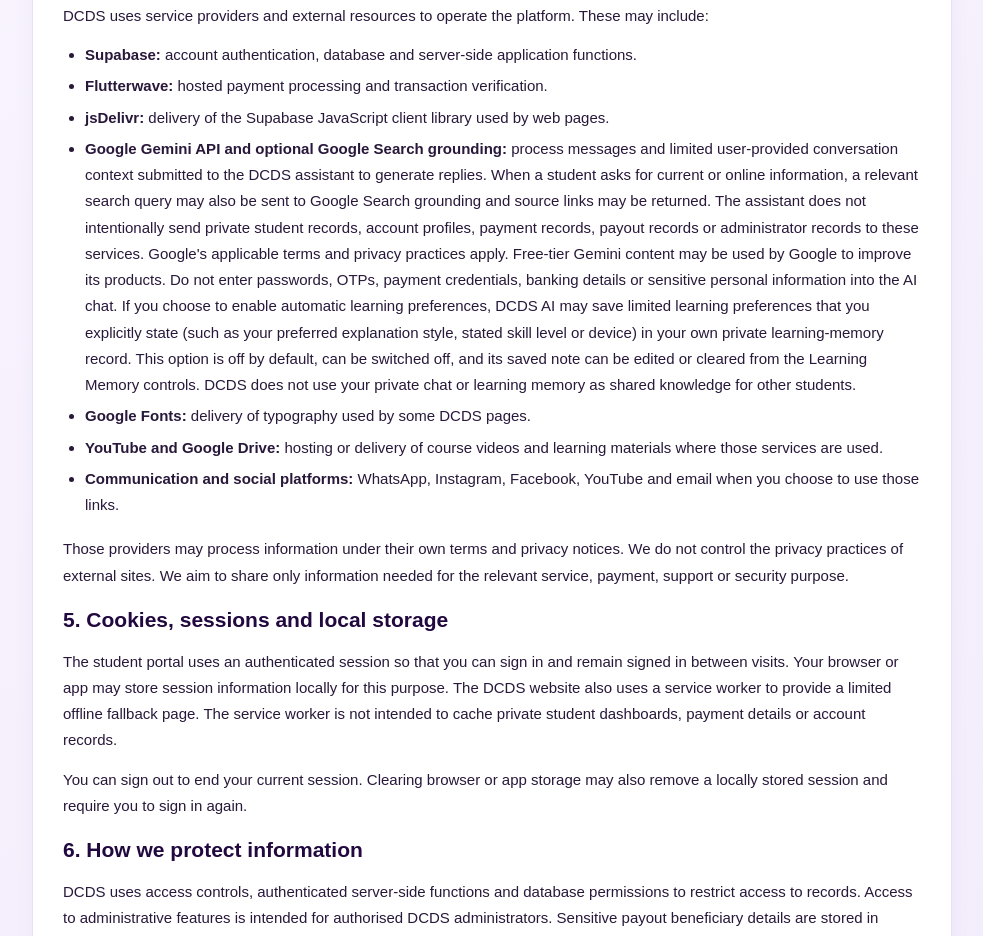
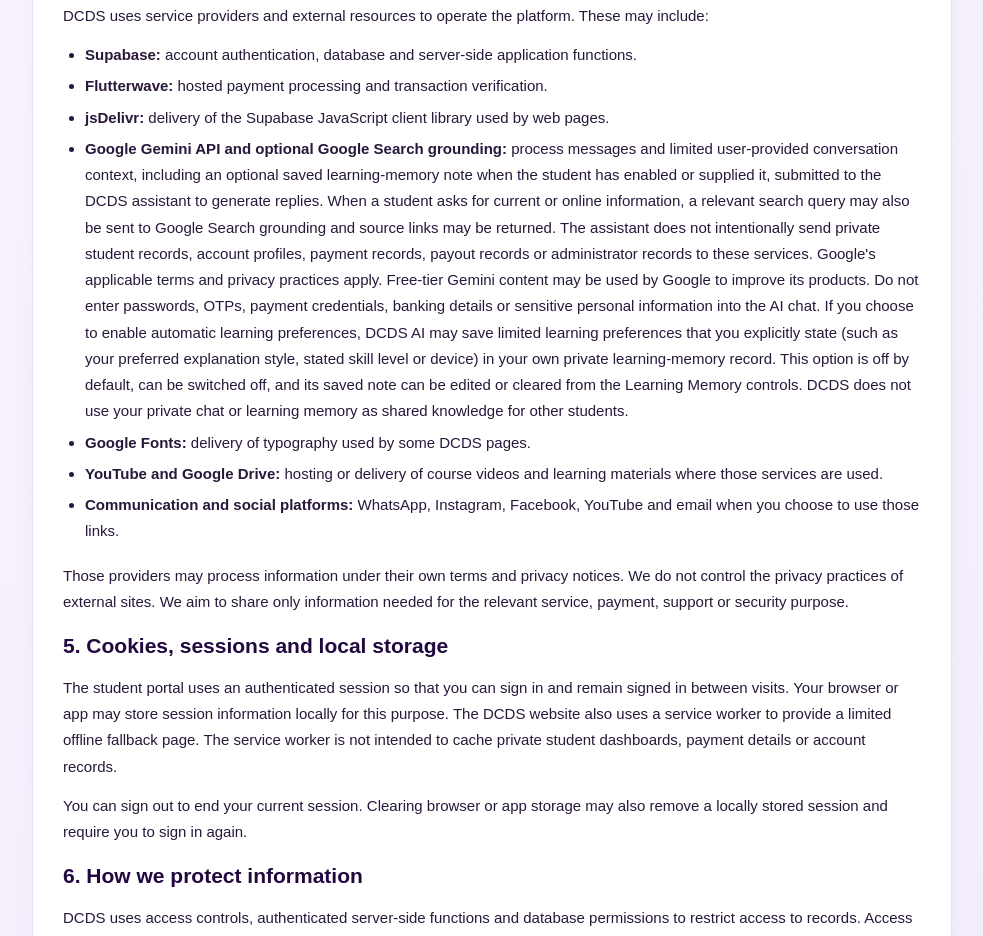
Before and after one commit to dechampions03-leader/De_Champions_Digital_Service, a plain HTML site: page privacy-policy.html in a window 1280 px wide. Shown: the part 1459-2395 px from the top of the page, without its empty margins (148-1131 px from the left). Drawn offline with Linux system fonts and the light colour scheme.

Commit message:
Clarify optional learning memory sent as AI context

```diff
--- a/privacy-policy.html
+++ b/privacy-policy.html
@@ -57,7 +57,7 @@ footer{text-align:center;color:var(--muted);font-size:12px;padding:25px 0}
 <li><strong>Supabase:</strong> account authentication, database and server-side application functions.</li>
 <li><strong>Flutterwave:</strong> hosted payment processing and transaction verification.</li>
 <li><strong>jsDelivr:</strong> delivery of the Supabase JavaScript client library used by web pages.</li>
-<li><strong>Google Gemini API and optional Google Search grounding:</strong> process messages and limited user-provided conversation context submitted to the DCDS assistant to generate replies. When a student asks for current or online information, a relevant search query may also be sent to Google Search grounding and source links may be returned. The assistant does not intentionally send private student records, account profiles, payment records, payout records or administrator records to these services. Google's applicable terms and privacy practices apply. Free-tier Gemini content may be used by Google to improve its products. Do not enter passwords, OTPs, payment credentials, banking details or sensitive personal information into the AI chat. If you choose to enable automatic learning preferences, DCDS AI may save limited learning preferences that you explicitly state (such as your preferred explanation style, stated skill level or device) in your own private learning-memory record. This option is off by default, can be switched off, and its saved note can be edited or cleared from the Learning Memory controls. DCDS does not use your private chat or learning memory as shared knowledge for other students.</li>
+<li><strong>Google Gemini API and optional Google Search grounding:</strong> process messages and limited user-provided conversation context, including an optional saved learning-memory note when the student has enabled or supplied it, submitted to the DCDS assistant to generate replies. When a student asks for current or online information, a relevant search query may also be sent to Google Search grounding and source links may be returned. The assistant does not intentionally send private student records, account profiles, payment records, payout records or administrator records to these services. Google's applicable terms and privacy practices apply. Free-tier Gemini content may be used by Google to improve its products. Do not enter passwords, OTPs, payment credentials, banking details or sensitive personal information into the AI chat. If you choose to enable automatic learning preferences, DCDS AI may save limited learning preferences that you explicitly state (such as your preferred explanation style, stated skill level or device) in your own private learning-memory record. This option is off by default, can be switched off, and its saved note can be edited or cleared from the Learning Memory controls. DCDS does not use your private chat or learning memory as shared knowledge for other students.</li>
 <li><strong>Google Fonts:</strong> delivery of typography used by some DCDS pages.</li>
 <li><strong>YouTube and Google Drive:</strong> hosting or delivery of course videos and learning materials where those services are used.</li>
 <li><strong>Communication and social platforms:</strong> WhatsApp, Instagram, Facebook, YouTube and email when you choose to use those links.</li>
```
